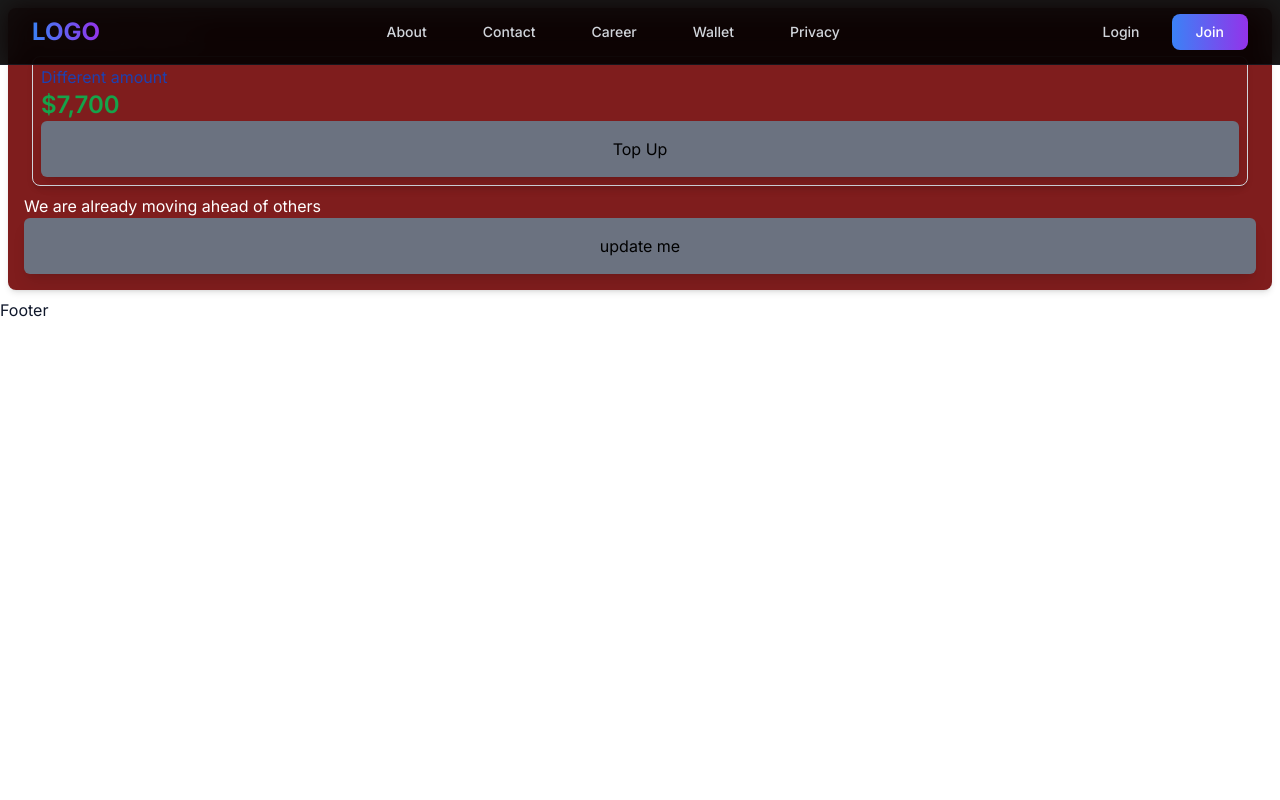
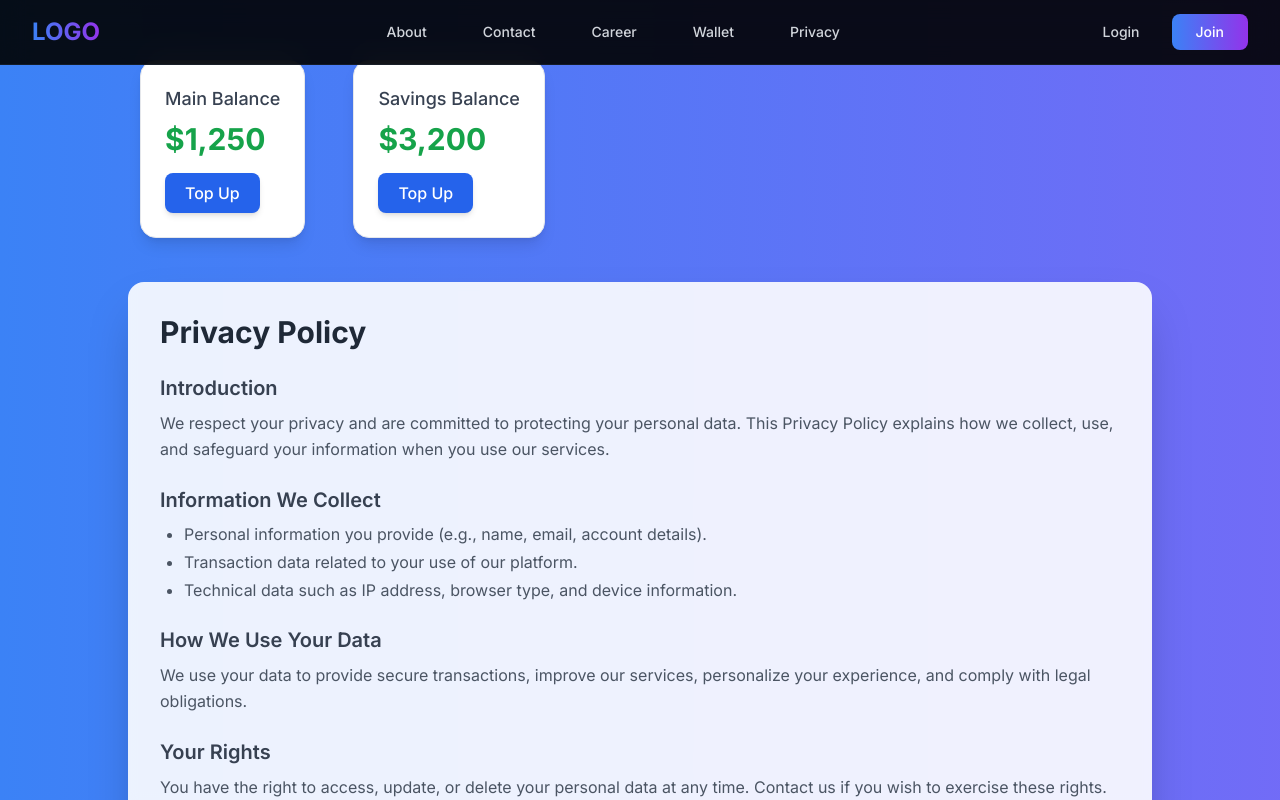
Before and after one commit to Aja-Edward/ecommerce-wallet, a React (Vite) app in the folder frontend/: page /privacy in a window 1280 px wide. Built offline with nearby package versions, Linux system fonts and the light colour scheme.

Commit message:
privacySection

```diff
--- a/frontend/src/components/BalanceCard.tsx
+++ b/frontend/src/components/BalanceCard.tsx
@@ -1,20 +1,21 @@
-import React from 'react'
-import Button from './Button';
+import React from "react";
+import Button from "./Button";
 
 interface BalanceCardProps {
   balance: number;
   title: string;
 }
 
-
 const BalanceCard: React.FC<BalanceCardProps> = ({ balance, title }) => {
   return (
-    <div className='border border-gray-300 p-2 m-2 rounded-lg shadow-md'>
-        <h1 className='text-blue-800'>{title}</h1>
-        <p className='text-2xl font-semibold text-green-600'>${balance.toLocaleString()}</p>
-        <Button cta="Top Up" />
+    <div className="bg-white border border-gray-200 p-6 m-3 rounded-2xl shadow-lg hover:shadow-xl transition-shadow duration-300">
+      <h1 className="text-lg font-medium text-gray-700 mb-2">{title}</h1>
+      <p className="text-3xl font-bold text-green-600 mb-4">
+        ${balance.toLocaleString()}
+      </p>
+      <Button cta="Top Up" />
     </div>
-  )
-}
+  );
+};
 
-export default BalanceCard
+export default BalanceCard;
--- a/frontend/src/components/Button.tsx
+++ b/frontend/src/components/Button.tsx
@@ -1,13 +1,19 @@
-import React from 'react'
+import React from "react";
 
 interface ButtonProps {
   cta: React.ReactNode;
+  onClick?: () => void; // optional click handler
 }
 
-const Button: React.FC<ButtonProps> = ({ cta }) => {
+const Button: React.FC<ButtonProps> = ({ cta, onClick }) => {
   return (
-    <div className='bg-gray-500 rounded-md shadow-lg text-black w-25 h-14 text-center p-4'>{cta}</div>
-  )
-}
+    <button
+      onClick={onClick}
+      className="px-5 py-2 rounded-lg bg-blue-600 text-white font-medium shadow-md hover:bg-blue-700 hover:shadow-lg transition-all duration-300"
+    >
+      {cta}
+    </button>
+  );
+};
 
-export default Button
+export default Button;
--- a/frontend/src/components/PrivacySection.tsx
+++ b/frontend/src/components/PrivacySection.tsx
@@ -1,22 +1,125 @@
+// import React from "react";
+// import Button from "./Button";
+
+// const Privacy: React.FC = () => {
+//   return (
+//     <div className="max-w-3xl mx-auto bg-white shadow-lg rounded-2xl p-8 mt-10">
+//       {/* Page Title */}
+//       <h1 className="text-3xl font-bold text-gray-800 mb-6">Privacy Policy</h1>
+
+//       {/* Section 1 */}
+//       <section className="mb-6">
+//         <h2 className="text-xl font-semibold text-gray-700 mb-2">Introduction</h2>
+//         <p className="text-gray-600 leading-relaxed">
+//           We respect your privacy and are committed to protecting your personal data.
+//           This Privacy Policy explains how we collect, use, and safeguard your information
+//           when you use our services.
+//         </p>
+//       </section>
+
+//       {/* Section 2 */}
+//       <section className="mb-6">
+//         <h2 className="text-xl font-semibold text-gray-700 mb-2">Information We Collect</h2>
+//         <ul className="list-disc pl-6 text-gray-600 space-y-1">
+//           <li>Personal information you provide (e.g., name, email, account details).</li>
+//           <li>Transaction data related to your use of our platform.</li>
+//           <li>Technical data such as IP address, browser type, and device information.</li>
+//         </ul>
+//       </section>
+
+//       {/* Section 3 */}
+//       <section className="mb-6">
+//         <h2 className="text-xl font-semibold text-gray-700 mb-2">How We Use Your Data</h2>
+//         <p className="text-gray-600 leading-relaxed">
+//           We use your data to provide secure transactions, improve our services,
+//           personalize your experience, and comply with legal obligations.
+//         </p>
+//       </section>
+
+//       {/* Section 4 */}
+//       <section className="mb-6">
+//         <h2 className="text-xl font-semibold text-gray-700 mb-2">Your Rights</h2>
+//         <p className="text-gray-600 leading-relaxed">
+//           You have the right to access, update, or delete your personal data at any time.
+//           Contact us if you wish to exercise these rights.
+//         </p>
+//       </section>
+
+//       {/* CTA */}
+//       <div className="mt-8 flex justify-center">
+//         <Button cta="Back to Home" onClick={() => alert("Navigate to Home")} />
+//       </div>
+//     </div>
+//   );
+// };
+
+// export default Privacy;
+
+
 import React from "react";
 import BalanceCard from "./BalanceCard";
 import Button from "./Button";
 
-interface PrivacySectionProps {
-  description: string;
-  title: string;
-}
-const PrivacySection: React.FC<PrivacySectionProps> = ({description, title}) => {
+const Privacy: React.FC = () => {
   return (
-    <div className="bg-red-900 text-white p-4 m-2 rounded-lg shadow-md">
-      <h1>{title}</h1>
-      <BalanceCard title="Different amount" balance={7700} />
-      <p>
-        {description}
-      </p>
-      <Button cta="update me" />
+    <div className="relative min-h-screen flex flex-col items-center justify-start py-12 px-4">
+      {/* 🌈 Animated Background */}
+      <div className="absolute inset-0 bg-gradient-to-r from-blue-500 via-purple-500 to-pink-500 animate-gradient bg-[length:400%_400%]"></div>
+
+      {/* Page Content */}
+      <div className="relative z-10 max-w-5xl w-full space-y-8">
+        {/* Balance Cards */}
+        <div className="flex flex-col md:flex-row gap-6">
+          <BalanceCard title="Main Balance" balance={1250} />
+          <BalanceCard title="Savings Balance" balance={3200} />
+        </div>
+
+        {/* Privacy Card */}
+        <div className="bg-white/90 backdrop-blur-sm shadow-2xl rounded-2xl p-8 animate-fade-up">
+          <h1 className="text-3xl font-bold text-gray-800 mb-6">Privacy Policy</h1>
+
+          <section className="mb-6">
+            <h2 className="text-xl font-semibold text-gray-700 mb-2">Introduction</h2>
+            <p className="text-gray-600 leading-relaxed">
+              We respect your privacy and are committed to protecting your personal data.
+              This Privacy Policy explains how we collect, use, and safeguard your information
+              when you use our services.
+            </p>
+          </section>
+
+          <section className="mb-6">
+            <h2 className="text-xl font-semibold text-gray-700 mb-2">Information We Collect</h2>
+            <ul className="list-disc pl-6 text-gray-600 space-y-1">
+              <li>Personal information you provide (e.g., name, email, account details).</li>
+              <li>Transaction data related to your use of our platform.</li>
+              <li>Technical data such as IP address, browser type, and device information.</li>
+            </ul>
+          </section>
+
+          <section className="mb-6">
+            <h2 className="text-xl font-semibold text-gray-700 mb-2">How We Use Your Data</h2>
+            <p className="text-gray-600 leading-relaxed">
+              We use your data to provide secure transactions, improve our services,
+              personalize your experience, and comply with legal obligations.
+            </p>
+          </section>
+
+          <section className="mb-6">
+            <h2 className="text-xl font-semibold text-gray-700 mb-2">Your Rights</h2>
+            <p className="text-gray-600 leading-relaxed">
+              You have the right to access, update, or delete your personal data at any time.
+              Contact us if you wish to exercise these rights.
+            </p>
+          </section>
+
+          {/* Back Button */}
+          <div className="mt-8 flex justify-center">
+            <Button cta="Back to Home" onClick={() => (window.location.href = "/")} />
+          </div>
+        </div>
+      </div>
     </div>
   );
 };
 
-export default PrivacySection;
+export default Privacy;
```
